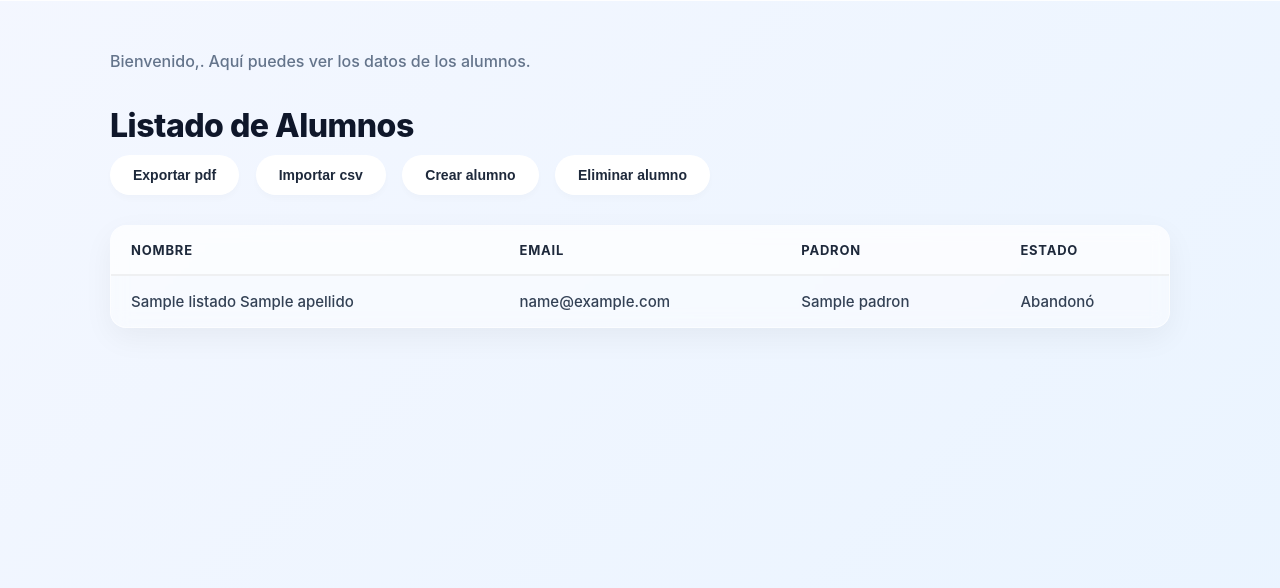
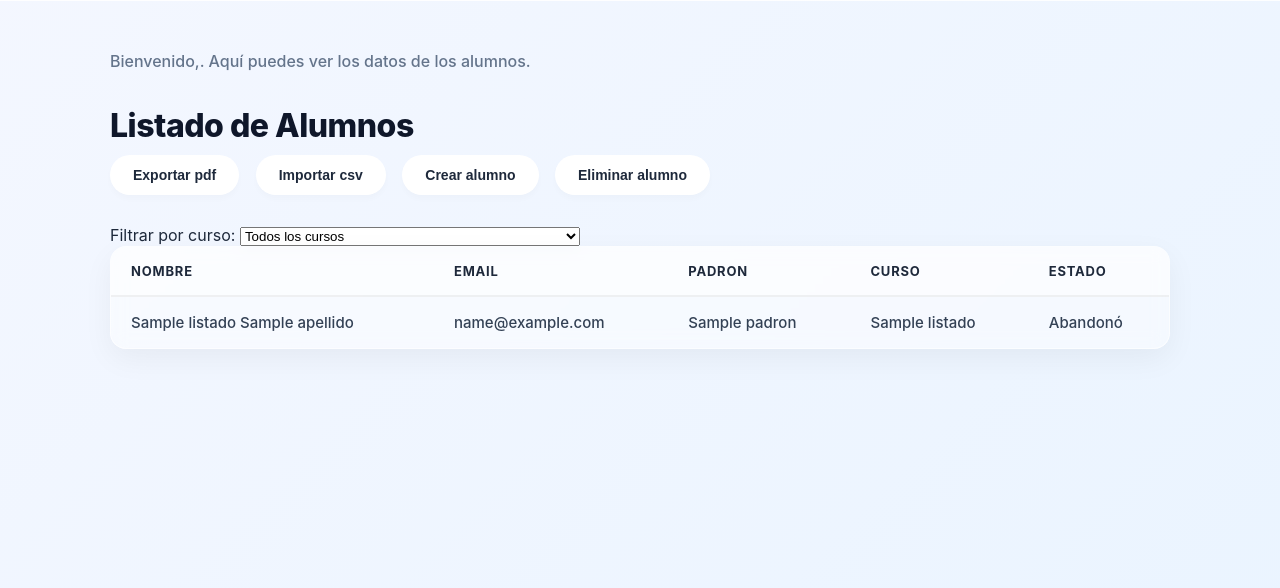
Before and after one commit to marco-ingenieria/fiubyte, a Flask app: page /alumnos in a window 1280 px wide. Shown: the part 86-674 px from the top of the page. Run offline with Flask 3, Linux system fonts and the light colour scheme; a database or web service that is not in the repository returns one stand-in record (values such as "Sample title"); data that the repository does not hold is empty.

Commit message:
cursos integrados con alumnos FALTA CSV

```diff
--- a/FRONT/app.py
+++ b/FRONT/app.py
@@ -292,24 +292,12 @@ def seccion_grupos():
 
     return render_template('grupos.html', nombre_profesor=nombre_profesor, grupos=grupos)
 
-# NUEVA RUTA: Hoja de detalle de un grupo específico (Accedida desde el perfil o listados)
 @app.route('/grupo-detalle')
 def detalle_grupo_especifico():
     nombre_profesor = request.args.get('nombre_profesor', '')
 
-    # Atajamos cuál grupo exacto se quiere ver (ej: "Grupo 1")
     id_grupo = request.args.get('id', '')
 
-    # =========================================================================
-    # LÓGICA SQL FUTURA:
-    # # 1. Buscamos los datos de este grupo en la base de datos:
-    # grupo_datos = db.execute("SELECT * FROM grupos WHERE nombre = ?", id_grupo)
-    #
-    # # 2. Buscamos a todos los alumnos que pertenecen a este grupo para listarlos:
-    # integrantes = db.execute("SELECT nombre, padron FROM alumnos WHERE grupo = ?", id_grupo)
-    # =========================================================================
-
-    # Datos fijos temporales para que no tire error al renderizar mientras desarrollás
     grupo_simulado = {
         "nombre": id_grupo if id_grupo else "Grupo Sin Nombre",
         "materia": "Diseño de Sistemas",
@@ -322,19 +310,23 @@ def detalle_grupo_especifico():
         grupo=grupo_simulado
     )
 
-# 2. Ruta de la sección de Alumnos y Notas (Se activa al ir a /alumnos)
 @app.route('/alumnos', methods=["POST","GET"])
 def seccion_alumnos():
     nombre = request.args.get('nombre_profesor', '')
+    id_curso = request.args.get('id_curso', '')
     crear_alumno = request.form.get('crear_alumno')
     eliminar_alumno = request.form.get('eliminar_alumno')
+
     if crear_alumno:
+
+        print("FORM COMPLETO:", dict(request.form), flush=True)
         try:
             requests.post("http://backend:5000/alumnos/", json={
                 "nombre": request.form.get('crear_alumno'),
                 "apellido": request.form.get('apellido'),
                 "email": request.form.get('email'),
-                "padron": request.form.get('padron')
+                "padron": request.form.get('padron'),
+                "id_curso": request.form.get('id_curso')
             })
         except Exception as e:
             print("Error al crear alumno")
@@ -344,14 +336,23 @@ def seccion_alumnos():
             requests.delete(f"http://backend:5000/alumnos/{eliminar_alumno}")
         except Exception as e:
             print("Error al eliminar alumno")
+
     try:
-        response = requests.get("http://backend:5000/alumnos/")
+        resp_cursos = requests.get("http://backend:5000/materias/", params={"limit": 100, "offset": 0})
+        cursos = resp_cursos.json().get("listado", [])
+    except Exception as e:
+        cursos = []
+
+    try:
+        if id_curso:
+            response = requests.get(f"http://backend:5000/alumnos/curso/{id_curso}", params={"limit": 100, "offset": 0})
+        else:
+            response = requests.get("http://backend:5000/alumnos/", params={"limit": 100, "offset": 0})
         alumnos = response.json().get("listado", [])
     except Exception as e:
         alumnos = []
 
-    return render_template('alumnos.html', nombre_profesor=nombre, alumnos=alumnos)
-
+    return render_template('alumnos.html', nombre_profesor=nombre, alumnos=alumnos, cursos=cursos, id_curso=id_curso)
 
 @app.route('/cargar_csv_alumnos', methods=['POST'])
 def crear_alumnos_csv():
@@ -400,7 +401,6 @@ def eliminar_usuario():
         pass
     return redirect(url_for('seccion_usuarios',nombre_profesor=nombre_profesor))
 
-
 # 0. Ruta del Panel Principal (Se activa al entrar a http://127.0.0.1:5000)
 @app.route('/')
 def inicio():
@@ -412,7 +412,6 @@ def menu_principal():
     error_busqueda = request.args.get('error_busqueda')
     return render_template('menu_principal.html',nombre_profesor=nombre, error_busqueda=error_busqueda)
 
-#Modifique un toque para pasar contrasenia aparte de nombre al back
 @app.route("/login", methods=["GET", "POST"])
 def login():
     if request.method == "POST":
--- a/FRONT/templates/alumnos.html
+++ b/FRONT/templates/alumnos.html
@@ -33,6 +33,12 @@
         <input type="email" id="email" name="email">
         <label for="padron">Padron</label>
         <input type="number" id="padron" name="padron">
+        <label for="id_curso">Curso</label>
+        <select id="id_curso" name="id_curso" required>
+            {% for curso in cursos %}
+            <option value="{{ curso.ID }}">{{ curso.NOMBRE_MATERIA }} - {{ curso.ANIO }} (C{{ curso.CUATRIMESTRE }})</option>
+            {% endfor %}
+        </select>
         <div id="modal-botones-contenedor">
             <button type="submit" id="btn-modal-guardar">Guardar</button>
             <button type="button" id="btn-modal-cancelar" onclick="document.getElementById('modal-crear').close()">Cancelar</button>
@@ -52,6 +58,18 @@
     </form>
 </dialog>
 
+<form method="GET" action="{{ url_for('seccion_alumnos') }}">
+    <input type="hidden" name="nombre_profesor" value="{{ nombre_profesor }}">
+    <label for="filtro-curso">Filtrar por curso:</label>
+    <select name="id_curso" id="filtro-curso" onchange="this.form.submit()">
+        <option value="">Todos los cursos</option>
+        {% for curso in cursos %}
+        <option value="{{ curso.ID }}" {% if id_curso == curso.ID|string %}selected{% endif %}>
+            {{ curso.NOMBRE_MATERIA }} - {{ curso.ANIO }} (C{{ curso.CUATRIMESTRE }})
+        </option>
+        {% endfor %}
+    </select>
+</form>
 
 <table>
     <thead>
@@ -59,6 +77,7 @@
             <th>Nombre</th>
             <th>Email</th>
             <th>Padron</th>
+            <th>Curso</th>
             <th>Estado</th>
         </tr>
     </thead>
@@ -69,6 +88,8 @@
             <td>{{ alumno.NOMBRE }} {{ alumno.APELLIDO }}</td>
             <td>{{ alumno.MAIL }}</td>
             <td>{{ alumno.PADRON }}</td>
+
+            <td>{{ alumno.NOMBRE_MATERIA }}</td>
 
             {% if alumno.ABANDONO %}
             <td>Abandonó</td>
```
Also changed, not shown: BACK/routes/materias.py (+0 -12 lines), BACK/services/alumnos.py (+17 -3 lines).
